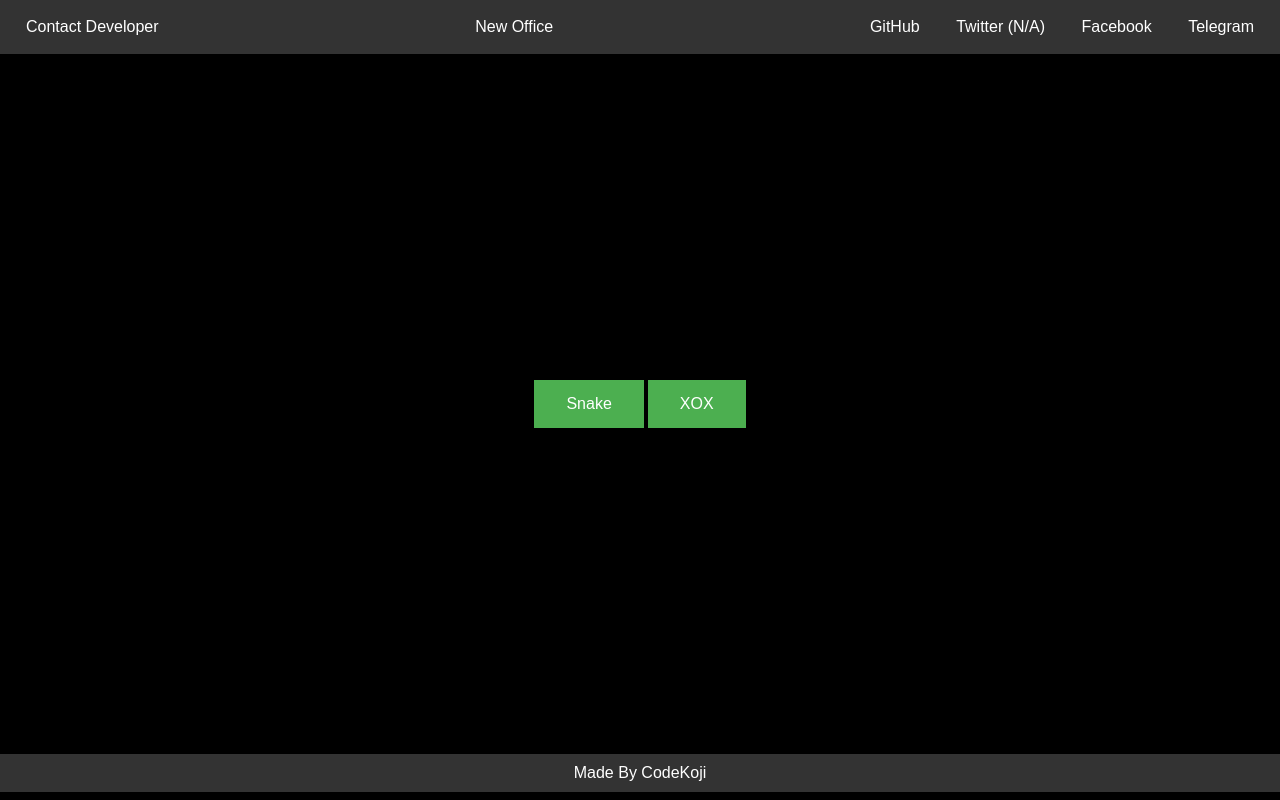
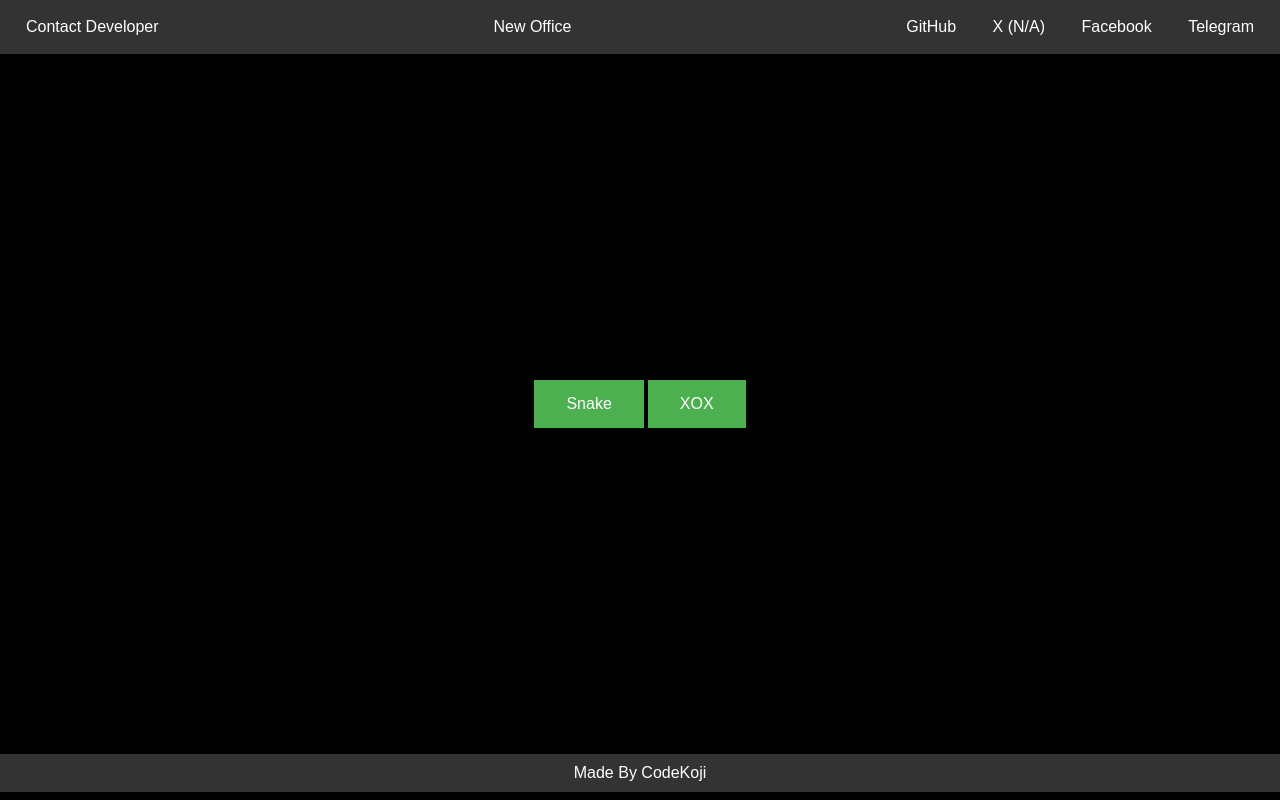
Before and after one commit to Code-Koji/GameMenu, a plain HTML site: page index.html in a window 1280 px wide. Drawn offline with Linux system fonts and the light colour scheme.

Commit message:
Update index.html

```diff
--- a/index.html
+++ b/index.html
@@ -64,7 +64,7 @@
         <a href="#">New Office</a>
         <div>
             <a href="https://github.com/Code-Koji" target="_blank">GitHub</a>
-            <a href="" target="_blank">Twitter (N/A)</a>
+            <a href="" target="_blank">X (N/A)</a>
             <a href="https://www.facebook.com/profile.php?id=100084842475968&mibextid=JRoKGi" target="_blank">Facebook</a>
             <a href="https://t.me/ZXMaku" target="_blank">Telegram</a>
         </div>
```
